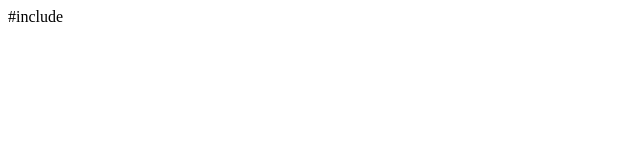
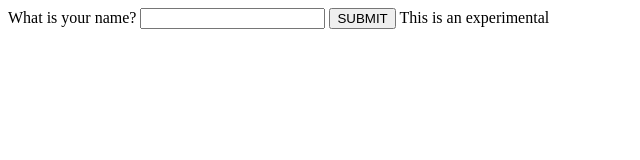
Before and after one commit to Fikachew/hellogitworld, a plain HTML site: page index.html in a window 1280 px wide. Shown: the whole page, without its empty margins (0-640 px from the left). Drawn offline with Linux system fonts and the light colour scheme.

Commit message:
changes to index.html

```diff
--- a/index.html
+++ b/index.html
@@ -1,2 +1,14 @@
 <html>
-#include <iostream>
+    <head>
+        <title>This is a test title</title>
+    </head>
+    <body>
+        <p>
+            What is your name? <input id="inName" maxlength="10">
+            <button id="btnSubmit">SUBMIT</button>
+            This is an experimental
+        </p>
+        <h2 id="hello"></h2>
+        <script src="./index.js"></script>
+    </body>
+</html>
```
